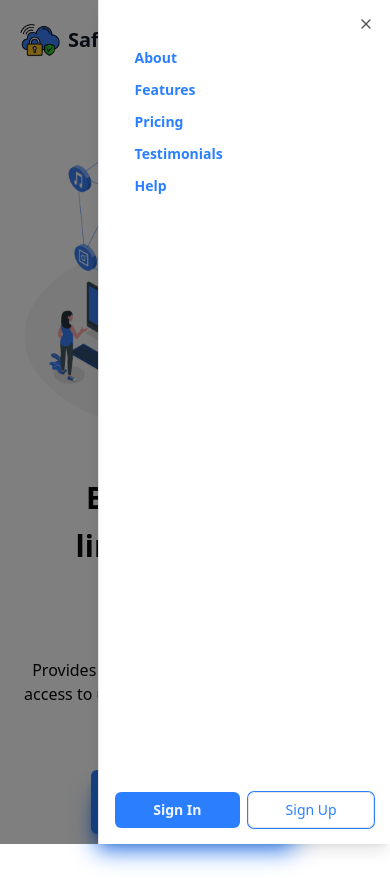
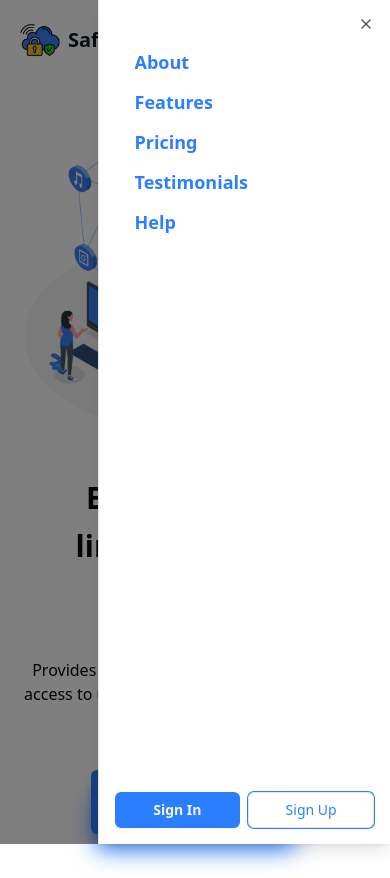
Before and after one commit to alireza-1080/vpn-landing-page, a Next.js app: page / in a window 390 px wide. Both pictures are taken after a click on the button 358 px from the left and 40 px from the top of the page. Built offline with nearby package versions, Linux system fonts and the light colour scheme.

Commit message:
Refactor MobileNavItem component to adjust class order for improved styling consistency

```diff
--- a/components/Header/MobileNav/MobileNavItem.tsx
+++ b/components/Header/MobileNav/MobileNavItem.tsx
@@ -12,7 +12,7 @@ const MobileNavItem = ({
   return (
     <SheetClose asChild>
       <Link href={href}>
-        <span className="cursor-pointer px-5 py-2 font-semibold text-blue-500 sm:text-lg">
+        <span className="cursor-pointer px-5 py-2 text-lg font-semibold text-blue-500">
           {children}
         </span>
       </Link>
```
